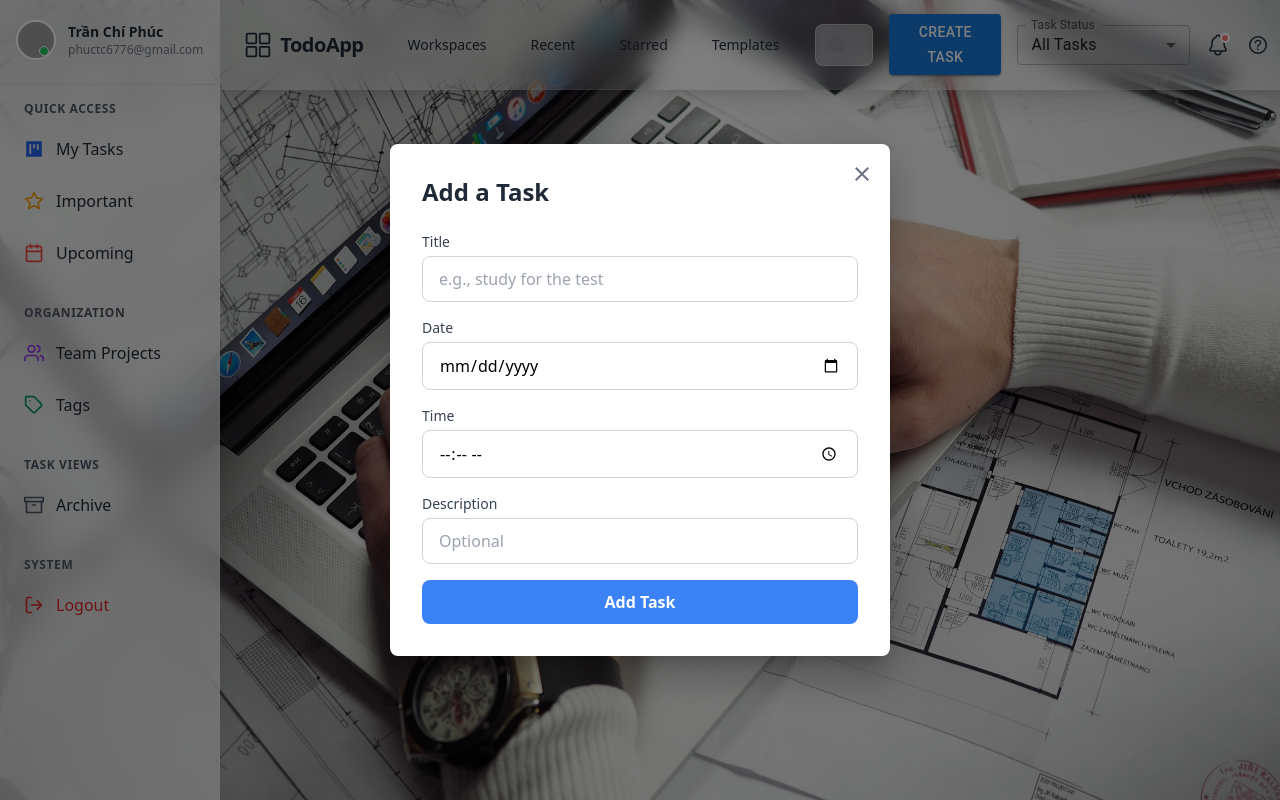
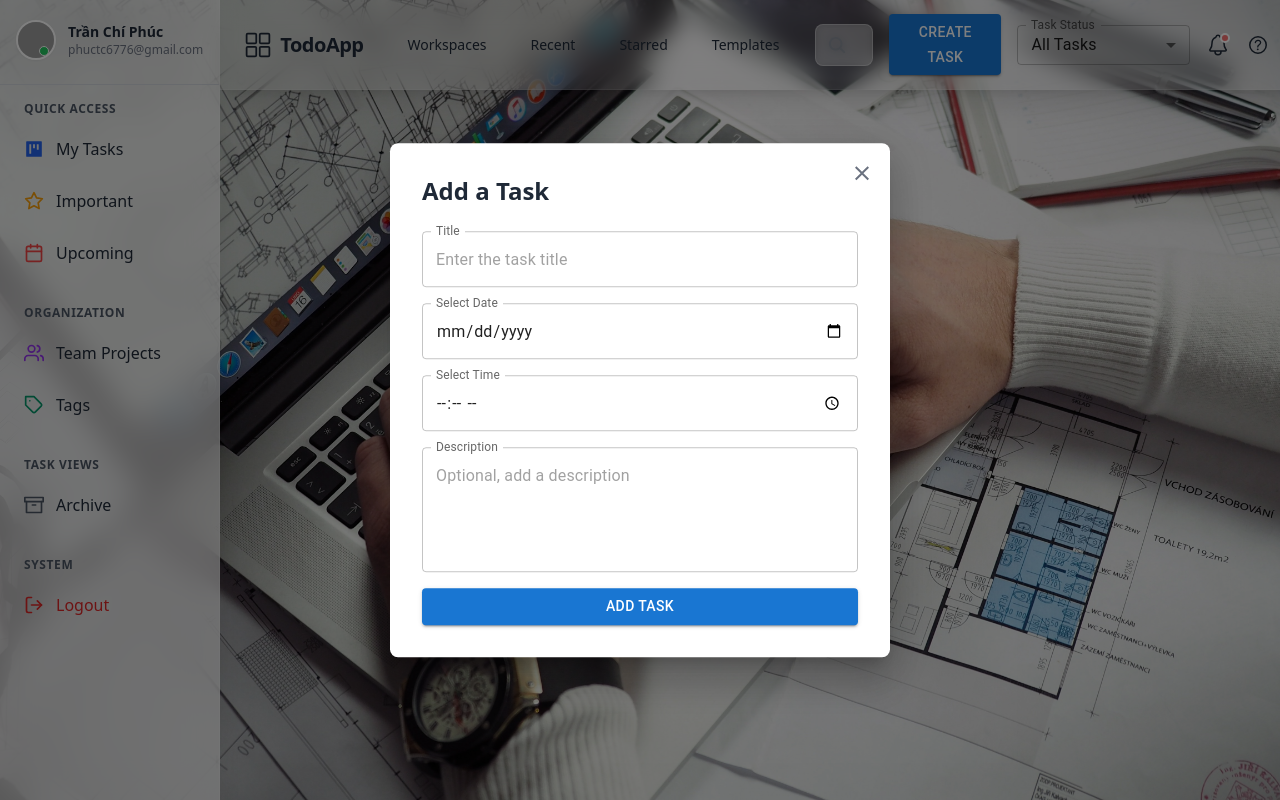
Before and after one commit to Phucsensei/task-manager-app, a React (Vite) app in the folder task-manager-app/: page / in a window 1280 px wide. Both pictures are taken after a click on the button "CREATE TASK". Built offline with nearby package versions, Linux system fonts and the light colour scheme; grey boxes are pictures that could not be loaded.

Commit message:
using react hook form + yub to validate

```diff
--- a/task-manager-app/package.json
+++ b/task-manager-app/package.json
@@ -12,11 +12,14 @@
   "dependencies": {
     "@emotion/react": "^11.14.0",
     "@emotion/styled": "^11.14.0",
+    "@hookform/resolvers": "^5.0.1",
     "@mui/icons-material": "^7.0.2",
     "@mui/material": "^7.0.2",
     "react": "^19.0.0",
     "react-dom": "^19.0.0",
-    "react-icons": "^5.5.0"
+    "react-hook-form": "^7.56.1",
+    "react-icons": "^5.5.0",
+    "yup": "^1.6.1"
   },
   "devDependencies": {
     "@eslint/js": "^9.22.0",
--- a/task-manager-app/src/components/common/button.tsx
+++ b/task-manager-app/src/components/common/button.tsx
@@ -7,11 +7,13 @@ interface CustomButtonProps {
     color?: OverridableStringUnion<"inherit" | "primary" | "secondary" | "success" | "error" | "info" | "warning", ButtonPropsColorOverrides>;
     onClick?: () => void;
     children: React.ReactNode;
+    type?: "button" | "submit" | "reset"; // Add the type property
+    className?: string; // Add the className property
 }
 
-const BaseButton: React.FC<CustomButtonProps> = ({ variant = 'contained', color = 'primary', onClick, children }) => {
+const BaseButton: React.FC<CustomButtonProps> = ({ variant = 'contained', color = 'primary', onClick, children, type, className }) => {
     return (
-        <MuiButton variant={variant} color={color} onClick={onClick}>
+        <MuiButton variant={variant} color={color} onClick={onClick} type={type} className={className}>
             {children}
         </MuiButton>
     );
--- a/task-manager-app/src/components/common/input.tsx
+++ b/task-manager-app/src/components/common/input.tsx
@@ -1,34 +1,39 @@
 import React from 'react';
+import { Controller } from 'react-hook-form';
+import { TextField } from '@mui/material';
 
 interface InputProps {
     label: string;
-    helperText?: string;
-    name?: string;
+    name: string;
     type?: string;
     placeholder?: string;
     value?: string;
     multiline?: boolean;
     rows?: number;
-    onChange?: React.ChangeEventHandler<HTMLInputElement>;
+    helperText?: string;
+    control: any;
+    error?: boolean;
 }
 
-const BaseInput: React.FC<InputProps> = ({ label, helperText, name, ...props }) => {
-    const id = React.useMemo(() => label.toLowerCase().replace(/ /g, '_'), [label]);
-
+const BaseInput: React.FC<InputProps> = ({ label, control, name, helperText, error, ...props }) => {
     return (
         <div className="w-full">
-            <label htmlFor={id} className="block text-sm font-medium text-gray-700 mb-1">
-                {label}
-            </label>
-
-            <input
-                id={id}
-                name={name || id}
-                className="w-full px-4 py-2.5 rounded-lg border border-gray-300 focus:border-blue-500 focus:ring-2 focus:ring-blue-200 outline-none transition duration-200"
-                {...props}
+            <Controller
+                name={name}
+                control={control}
+                render={({ field }) => (
+                    <TextField
+                        {...field}
+                        label={label}
+                        variant="outlined"
+                        fullWidth
+                        error={error}
+                        helperText={error ? helperText : ''}
+                        InputLabelProps={{ shrink: true }}
+                        {...props}
+                    />
+                )}
             />
-
-            {helperText && <p className="text-xs text-gray-500 mt-1">{helperText}</p>}
         </div>
     );
 };
--- a/task-manager-app/src/feature/Modal/ModalTask.tsx
+++ b/task-manager-app/src/feature/Modal/ModalTask.tsx
@@ -1,14 +1,33 @@
 import React from 'react';
 import { Close } from '@mui/icons-material';
 import { Modal, Box } from '@mui/material';
+import { useForm } from 'react-hook-form';
+import { yupResolver } from '@hookform/resolvers/yup';
+import * as Yup from 'yup';
 import BaseInput from '../../components/common/input';
+import BaseButton from '../../components/common/button';
 
 interface ModalTaskProps {
     open: boolean;
     onClose: () => void;
 }
 
+const validationSchema = Yup.object({
+    title: Yup.string().required('Title is required'),
+    date: Yup.date().required('Date is required'),
+    time: Yup.string().required('Time is required'),
+    description: Yup.string().optional(),
+});
+
 const ModalTask: React.FC<ModalTaskProps> = ({ open, onClose }) => {
+    const { control, handleSubmit, formState: { errors } } = useForm({
+        resolver: yupResolver(validationSchema),
+    });
+
+    const onSubmit = (data: any) => {
+        console.log(data);
+    };
+
     return (
         <Modal
             open={open}
@@ -27,51 +46,59 @@ const ModalTask: React.FC<ModalTaskProps> = ({ open, onClose }) => {
                     borderRadius: '8px',
                     boxShadow: 24,
                     p: 4,
-                    width: {
-                        xs: '90%',
-                        sm: '500px',
-                    },
+                    width: { xs: '90%', sm: '500px' },
                     maxWidth: 'md',
                 }}
             >
-                <button
-                    onClick={onClose}
-                    className="absolute top-4 right-4 text-gray-500 hover:text-gray-700 transition-colors"
-                >
+                <button onClick={onClose} className="absolute top-4 right-4 text-gray-500 hover:text-gray-700 transition-colors">
                     <Close className="w-6 h-6" />
                 </button>
 
                 <h2 className="text-2xl font-bold text-gray-800 mb-6">Add a Task</h2>
 
-                <form className="space-y-4" onSubmit={(e) => e.preventDefault()}>
+                <form className="space-y-4" onSubmit={handleSubmit(onSubmit)}>
                     <BaseInput
+                        control={control}
+                        name="title"
                         label="Title"
-                        placeholder="e.g., study for the test"
+                        placeholder="Enter the task title"
+                        error={!!errors.title}
+                        helperText={errors.title?.message}
                     />
 
                     <BaseInput
-                        label="Date"
+                        control={control}
+                        name="date"
+                        label="Select Date"
                         type="date"
+                        error={!!errors.date}
+                        helperText={errors.date?.message}
                     />
 
                     <BaseInput
-                        label="Time"
+                        control={control}
+                        name="time"
+                        label="Select Time"
                         type="time"
+                        error={!!errors.time}
+                        helperText={errors.time?.message}
                     />
 
                     <BaseInput
+                        control={control}
+                        name="description"
                         label="Description"
-                        placeholder="Optional"
+                        placeholder="Optional, add a description"
                         multiline
                         rows={4}
                     />
 
-                    <button
+                    <BaseButton
                         type="submit"
                         className="w-full bg-blue-500 hover:bg-blue-600 text-white font-semibold py-2.5 px-4 rounded-lg transition-colors duration-200 transform hover:scale-[1.01]"
                     >
                         Add Task
-                    </button>
+                    </BaseButton>
                 </form>
             </Box>
         </Modal>
```
Also changed, not shown: 1 other file (tests, documents, lock files or other folders).
